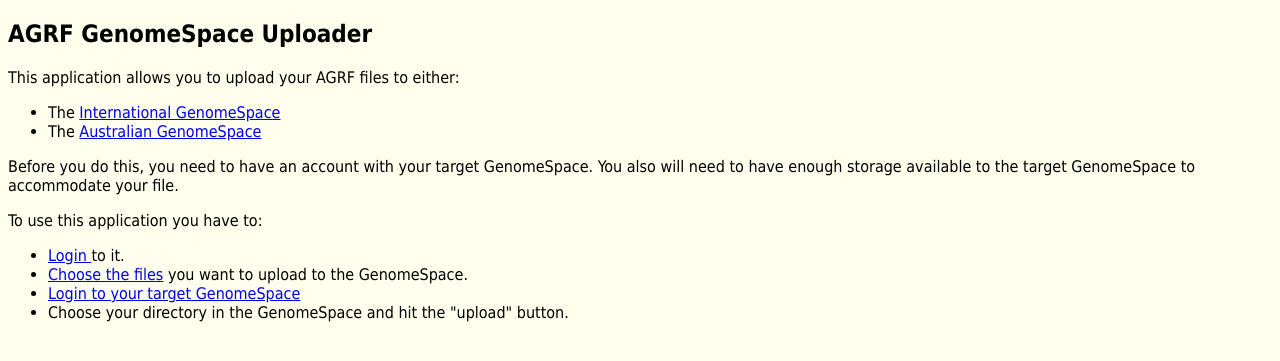
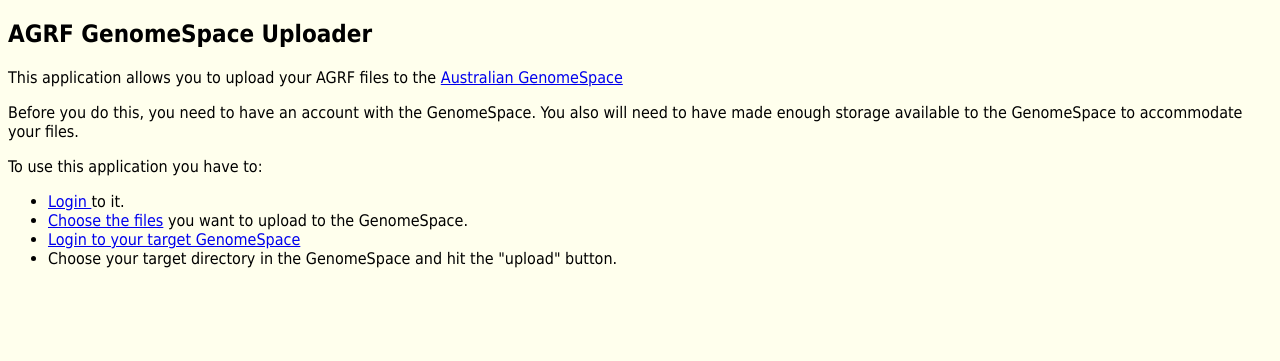
Before and after one commit to MartinPaulo/agrf, a Django app: page / in a window 1280 px wide. Shown: the top 361 px of the page. Run offline with Django 3.2, Linux system fonts and the light colour scheme; parts of the project's set-up code (start-up, migrations or seed data) failed here and were passed over.

Commit message:
Disabled the ability to choose the international GenomeSpace #25
This simplifies the user experience a little.

```diff
--- a/agrf_feed/apps.py
+++ b/agrf_feed/apps.py
@@ -8,7 +8,7 @@
     # The location of file containing australian GS server urls.
     'Australian GenomeSpace': 'https://genomespace.genome.edu.au/config/v1.0/serverurl.properties',
     # The permanent location of file containing international GS server urls.
-    'International GenomeSpace': 'https://dm.genomespace.org/config/v1.0/serverurl.properties',
+    # 'International GenomeSpace': 'https://dm.genomespace.org/config/v1.0/serverurl.properties',
 }
 
 
--- a/agrf_feed/templates/agrf_feed/index.html
+++ b/agrf_feed/templates/agrf_feed/index.html
@@ -7,18 +7,25 @@
         <h2>AGRF GenomeSpace Uploader</h2>
     {% endblock %}
     {% block content %}
-        <p>This application allows you to upload your AGRF files to either:</p>
-        <ul>
-            <li>The <a href="https://gsui.genomespace.org/jsui/"
-                       target="_blank">International GenomeSpace</a>
-            </li>
-            <li>The <a href="https://genomespace.genome.edu.au/jsui/"
-                       target="_blank">Australian GenomeSpace</a>
-            </li>
-        </ul>
-        <p>Before you do this, you need to have an account with your target
-           GenomeSpace. You also will need to have enough storage available to
-           the target GenomeSpace to accommodate your file.</p>
+        {# <p>This application allows you to upload your AGRF files to either:</p>#}
+        {# <ul>#}
+        {#     <li>The <a href="https://gsui.genomespace.org/jsui/"#}
+        {#                target="_blank">International GenomeSpace</a>#}
+        {#     </li>#}
+        {#     <li>The <a href="https://genomespace.genome.edu.au/jsui/"#}
+        {#                target="_blank">Australian GenomeSpace</a>#}
+        {#     </li>#}
+        {# </ul>#}
+        <p>This application allows you to upload your AGRF files to the
+            <a href="https://genomespace.genome.edu.au/jsui/"
+               target="_blank">Australian GenomeSpace</a>
+        </p>
+        {# <p>Before you do this, you need to have an account with your target#}
+        {#    GenomeSpace. You also will need to have made enough storage available to#}
+        {#    the target GenomeSpace to accommodate your files.</p>#}
+        <p>Before you do this, you need to have an account with the
+           GenomeSpace. You also will need to have made enough storage
+           available to the GenomeSpace to accommodate your files.</p>
         <p>To use this application you have to:</p>
         <ul>
             {% if not user.is_authenticated %}
@@ -31,8 +38,8 @@
                 <li><a href="{% url 'agrf:gs_login' %}">Login to your target
                                                         GenomeSpace</a></li>
             {% endif %}
-            <li>Choose your directory in the GenomeSpace and hit the "upload"
-                button.
+            <li>Choose your target directory in the GenomeSpace and hit the
+                "upload" button.
             </li>
         </ul>
 
--- a/agrf_feed/views.py
+++ b/agrf_feed/views.py
@@ -271,10 +271,13 @@
 @login_required
 @gs_token_required
 def target_selector(request):
+    # if the user has no files selected for upload, select them first
     if not request.session.get(S_CHOSEN_FILES, None):
         messages.add_message(request, messages.INFO,
                              'Please choose the files you want to upload')
         return HttpResponseRedirect('/files')
+    # the user has files selected, has selected a genomespace, and the
+    # directories the files are to go to, so move the files...
     if request.method == 'POST' and request.session[S_TARGETS]:
         target_directories = request.session[S_TARGETS]
         targets = tuple((s['path'], s['name']) for s in target_directories)
@@ -282,7 +285,10 @@
         if form.is_valid():
             selected_dir = form.cleaned_data['target_directories']
             return _move_files_to_gs(target_directories, selected_dir, request)
+        # else just show them the form again, populated with their choices
     else:
+        # the user has files selected, has selected a genomespace, but we
+        # don't know what their target directory will be, so ask them...
         client = GenomeSpaceClient(token=request.session[S_GS_TOKEN])
         xrd_location = request.session[S_LOCATION]
         dm_server = AgrfFeedConfig.get_dm_server(xrd_location)
```
